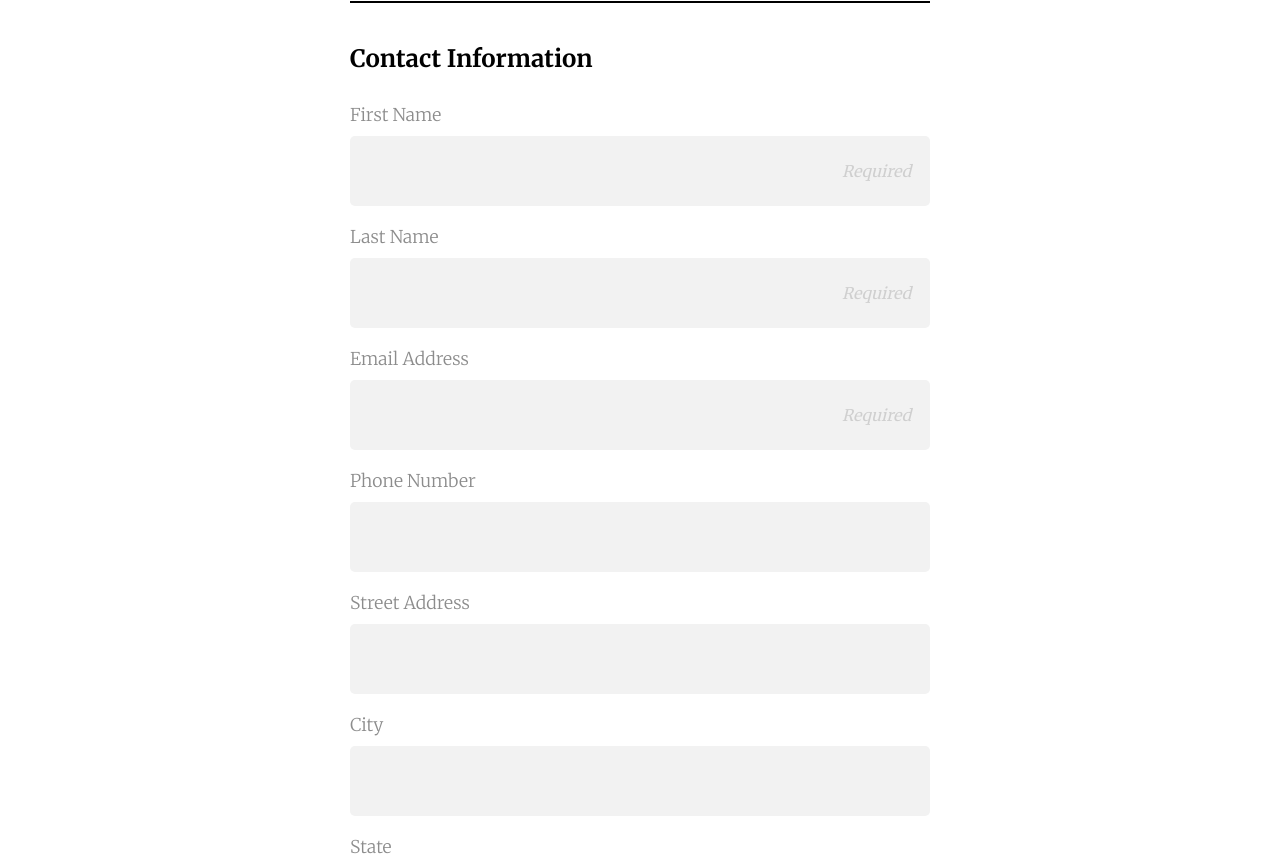
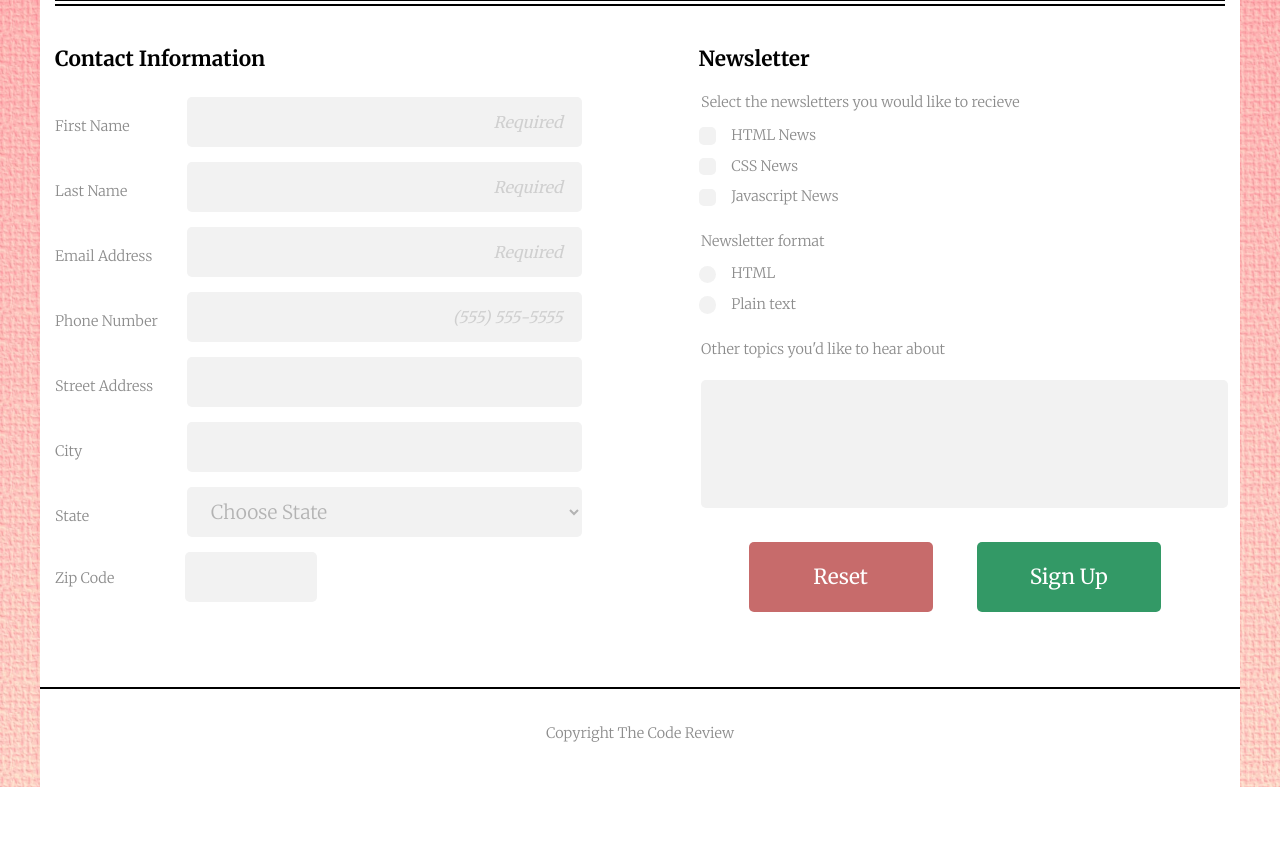
Before and after one commit to rsawyer05/Online-Registration-Form, a plain HTML site: page index.html in a window 1280 px wide. Shown: the part 247-1112 px from the top of the page. After the commit the page ends 1034 px from the top, so only its background shows below. Drawn offline with Linux system fonts and the light colour scheme.

Commit message:
Added more styles and breakpoints

```diff
--- a/css/style.css
+++ b/css/style.css
@@ -4,6 +4,11 @@
   -moz-box-sizing: border-box;
   -webkit-box-sizing: border-box;
   box-sizing: border-box;
+}
+
+html {
+  background: url(../img/red.jpg) no-repeat center center fixed;
+  background-size: cover;
 }
 
 body {
@@ -15,7 +20,7 @@ h1 {
   padding: 30px 0;
   color: #f2f2f2;
   text-transform: uppercase;
-  background-color: black;
+  background-color: #c76b6b;
   font-size: 1.6em;
   font-weight: 600;
 }
@@ -49,9 +54,10 @@ hr {
 }
 
 .container {
-  max-width: 610px;
   margin: 0 auto;
-  padding: 0 15px;
+  padding: 15px;
+  background: white;
+  padding-bottom: 10px;
 }
 
 /* Form Fields ----------------------- */
@@ -78,7 +84,6 @@ p {
   font-weight: 300;
   font-size: 1.1em;
 }
-
 
 input {
   padding: 10px 0;
@@ -116,6 +121,35 @@ textarea {
 
 #zip {
   width: 50%;
+}
+
+button {
+  cursor: pointer;
+  width: 100%;
+  border-radius: 5px;
+  border: 0;
+  margin-top: 40px;
+  height: 70px;
+  color: white;
+  font-size: 1.5em;
+  background-color: #339966;
+}
+
+footer {
+  height: 200px;
+  text-align: center;
+  padding-top: 20px;
+  background: white;
+  margin: 0 auto;
+  width: 100%
+}
+
+.reset {
+  background-color: #c76b6b;
+}
+
+.submit {
+  margin-top: 20px;
 }
 
 .form {
@@ -165,20 +199,75 @@ textarea {
   font-style: italic;
 }
 
+::-webkit-input-placeholder { /* Chrom/Opera/Safari */
+  text-align: right;
+  color: #b3b3b3;
+  font-style: italic;
+}
+
+::-moz-placeholder { /* Firefox */
+  text-align: right;
+  color: #b3b3b3;
+  padding-right: 15px;
+  font-style: italic;
+}
+
+:-ms-input-placeholder {
+  text-align: right;
+  color: #b3b3b3;
+  padding-right: 15px;
+  font-style: italic;
+}
+
+input,
+textarea,
+select {
+  transition-property: background-color;
+  transition: .6s ease-in-out;
+}
+
 input:focus,
 select:focus,
 textarea:focus {
   outline: none;
-  border: solid #171782 2px;
+  border: solid #cc0000 2px;
+  background-color: #fafad1;
 }
 
+.reset:focus,
+.reset:hover {
+  color: #c76b6b;
+  background: white;
+  outline: 0;
+  border: solid #cc0000 2px;
+}
+
+.submit:focus,
+.submit:hover {
+  background: white;
+  color: #339966;
+  border: 0;
+  outline: 0;
+  border: solid #339966 2px;
+}
+
+input:invalid:focus {
+  background-color: #e3b5b5;
+  border: solid #cc0000 2px;
+  opacity: .2;
+}
+
+input:placeholder-shown:focus {
+  color: #6f2a2a;
+}
 /* Checkbox and Radio Button styles ----------------------- */
 
 input[type="checkbox"],
 input[type="radio"] {
-  margin-right: 10px;
-  display: none;
+  opacity: 0;
+  margin-right: -15px;
 }
+
 
 input[type="checkbox"] + label::before {
   display: inline-block;
@@ -201,52 +290,148 @@ input[type="radio"] + label::before {
   vertical-align: middle;
 }
 
+input[type="checkbox"]:focus + label::before,
+input[type="radio"]:focus + label::before {
+  border: solid #c76b6b 2px;
+}
+
 input[type="checkbox"]:checked + label::before {
   content: '\2713';
-  border: solid #171782 2px;
-  color: #171782;
+  border: solid #cc0000 2px;
+  color: #cc0000;
   line-height: 19px;
   border-radius: 5px;
 }
 
 input[type="radio"]:checked + label::before {
   content: '\25cf';
-  border: solid #171782 2px;
+  border: solid #cc0000 2px;
   border-radius: 50%;
-  color: #171782;
+  color: #cc0000;
   line-height: 17px;
 }
 
 input[type="checkbox"]:checked + label::before,
 input[type="radio"]:checked + label::before {
-
   height: 1.2em;
   width: 1.2em;
   text-align: center;
 }
 
-/* Button and Footer ----------------------- */
 
-button {
-  cursor: pointer;
-  width: 100%;
-  border-radius: 5px;
-  border: 0;
-  margin-top: 40px;
-  height: 70px;
-  color: white;
-  font-size: 1.5em;
-  background-color: #00b3b3;
+
+@media screen and (min-width: 760px) {
+  h1 {
+    font-size: 1.4em;
+  }
+
+  label, p {
+    font-size: .9em;
+  }
+
+  .title, h2, button {
+    font-size: 1.3em;
+  }
+
+  .form-field label {
+    display: inline-block;
+    width: 25%;
+  }
+
+  .form-field {
+    margin: 15px 0;
+    vertical-align: middle;
+  }
+
+  .form-field input,
+  .form-field select {
+    width: 75%;
+    float: right;
+    height: 50px;
+  }
+
+  .zip label {
+    padding-top: 0;
+  }
+
+  #zip {
+    width: 25%;
+    float: none;
+    margin-left: -5px;
+  }
+
+  input[type="radio"]:checked + label::before {
+    line-height: 15px;
+  }
+
+  input[type="checkbox"]:checked + label::before {
+    line-height: 16px;
+  }
+
+  button {
+    width: 45%;
+  }
+
+  .submit {
+    margin-left: 40px;
+  }
+
+  .reset {
+    margin-left: 15px;
+  }
 }
 
-footer {
-  height: 300px;
-  text-align: center;
-  padding-top: 20px;
+@media screen and (min-width: 1100px) {
+  .container {
+    max-width: 1200px;
+  }
+
+  .fieldset1 {
+    width: 45%;
+    float: left;
+    border-bottom: none;
+  }
+
+  .fieldset2 {
+    width: 45%;
+    float: right;
+    display: inline-block;
+  }
+
+  button {
+    width: 35%;
+  }
+
+  footer {
+    width: 1200px;
+    border-top: 2px solid #000;
+    height: 100px;
+  }
+
+  .form {
+    margin-bottom: 20px;
+  }
+
+  .reset {
+    margin-top: 20px;
+    margin-left: 50px;
+  }
+
+  .n-title {
+    margin-top: 10px;
+  }
+
 }
 
-@media screen and (min-width: 760px) {
+/*************************
+clearfix
+**************************/
 
-
-
+.clearfix:after {
+  visibility: hidden;
+  display: block;
+  font-size: 0;
+  content: " ";
+  clear: both;
+  height: 0;
 }
--- a/index.html
+++ b/index.html
@@ -17,24 +17,37 @@
         <h2>Signup for our newsletter</h2>
         <p class="latest">Get the latest news on how your code is doing right in your inbox</p>
       </header>
-      <form class="form" action="index.html" method="post">
+      <form class="form clearfix" action="index.html" method="post">
         <fieldset class="fieldset1">
           <legend class="title">Contact Information</legend>
+          <div class="form-field clearfix">
             <label for="first">First Name</label>
-          <input type="text" id="first" name="user_name" placeholder="Required " tabindex="1">
+            <input type="text" id="first" name="user_name" placeholder="Required " required tabindex="1">
+          </div>
+          <div class="form-field clearfix">
             <label for="last">Last Name</label>
-          <input type="text" id="last" name="user_name" placeholder="Required " tabindex="2">
+            <input type="text" id="last" name="user_name" placeholder="Required " required tabindex="2">
+          </div>
+          <div class="form-field clearfix">
             <label for="mail">Email Address</label>
-          <input type="email" id="mail" name="user_email" placeholder="Required " tabindex="3">
+            <input type="email" id="mail" name="user_email" placeholder="Required " required tabindex="3">
+          </div>
+          <div class="form-field clearfix">
             <label for="phone">Phone Number</label>
-          <input type="tel" id="phone" name="phone_number" tabindex="4">
+            <input type="tel" id="phone" name="phone_number" placeholder="(555) 555-5555 " tabindex="4">
+          </div>
+          <div class="form-field clearfix">
             <label for="address">Street Address</label>
             <input type="text" id="address" name="street_address" tabindex="5">
+          </div>
+          <div class="form-field clearfix">
             <label for="city">City</label>
             <input type="text" id="city" name="city" tabindex="6">
+          </div>
+          <div class="form-field clearfix">
             <label for="state">State</label>
             <select id="state" name="state" tabindex="7">
-            <option class="state" value disbled selected hidden>Choose State</option>
+              <option class="state" value selected hidden>Choose State</option>
               <option value="alabama">Alabama</option>
               <option value="alaska">Alaska</option>
               <option value="arizona">Arizona</option>
@@ -87,12 +100,15 @@
               <option value="wisconsin">Wisconsin</option>
               <option value="wyoming">Wyoming</option>
             </select>
+          </div>
+          <div class="form-field zip clearfix">
             <label for="zip">Zip Code</label>
             <input type="text" id="zip" name="zipcode" tabindex="8">
+          </div>
         </fieldset>
         <fieldset class="fieldset2">
           <legend class="title">Newsletter</legend>
-          <label class="margin sub-title">Select the newsletters you would like to recieve</label>
+          <label class="margin sub-title n-title">Select the newsletters you would like to recieve</label>
           <div class="input-wrapper">
             <input type="checkbox" id="html_news" value="html_news" name="html" tabindex="9"><label class="light" for="html_news"><span class="label-text">HTML News</span></label><br>
           </div>
@@ -109,11 +125,11 @@
           <div class="input-wrapper">
             <input type="radio" id="plain" value="plain_text" name="newsletter_format" tabindex="13"><label class="light" for="plain"><span class="label-text">Plain text</span></label><br>
           </div>
-          <label class="margin sub-title"for="topics">Other topics you'd like to hear about</label>
+          <label class="margin sub-title" for="topics">Other topics you'd like to hear about</label>
           <textarea class="margin" id="topics" name="other_topics" tabindex="14"></textarea>
-          <button type="submit" tabindex="15">Sign Up</button>
+          <button class="reset" type="reset" tabindex="15">Reset</button>
+          <button class="submit" type="submit" tabindex="16">Sign Up</button>
         </fieldset>
-
       </form>
     </div>  <!-- /container -->
     <footer>
```
Also changed, not shown: img/red.jpg (added). Lines whose indentation alone changed are shown as unchanged.
